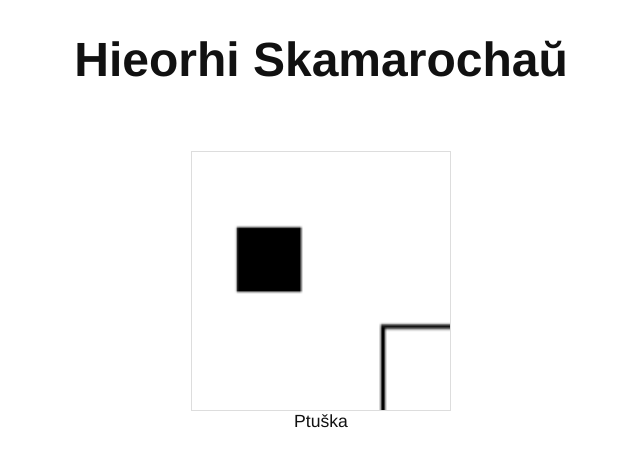
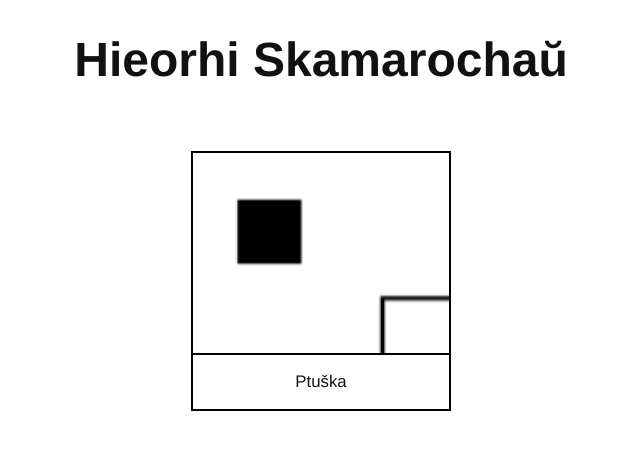
Before and after one commit to Hieorhi/hieorhi.github.io, a plain HTML site: page index.html in a window 1280 px wide. Shown: the whole page, without its empty margins (319-959 px from the left). Drawn offline with Linux system fonts and the light colour scheme.

Commit message:
Container

```diff
--- a/index.html
+++ b/index.html
@@ -27,33 +27,30 @@ header {
   font-weight: 600;
 }
 
-/* Projects area */
+/* Projects container */
 main {
   display: flex;
   justify-content: center;
   padding: 32px;
 }
 
-/* Project card */
+/* Project square */
 .project {
   width: 260px;
   height: 260px;
-  border: 1px solid #ddd;
+  border: 2px solid #000;
   display: flex;
   flex-direction: column;
   text-decoration: none;
   color: inherit;
+  background: #fff;
 }
 
 /* Screenshot area */
 .project-image {
   flex: 1;
-  background: #f0f0f0;
-  display: flex;
-  align-items: center;
-  justify-content: center;
-  color: #888;
-  font-size: 0.9rem;
+  overflow: hidden;
+  background: #f5f5f5;
 }
 
 .project-image img {
@@ -62,14 +59,14 @@ main {
   object-fit: cover;
 }
 
-/* Title */
+/* Title area */
 .project-title {
   height: 56px;
   display: flex;
   align-items: center;
   justify-content: center;
-  border-top: 1px solid #ddd;
-  font-size: 1.1rem;
+  border-top: 2px solid #000;
+  font-size: 1.05rem;
 }
 </style>
 </head>
```
